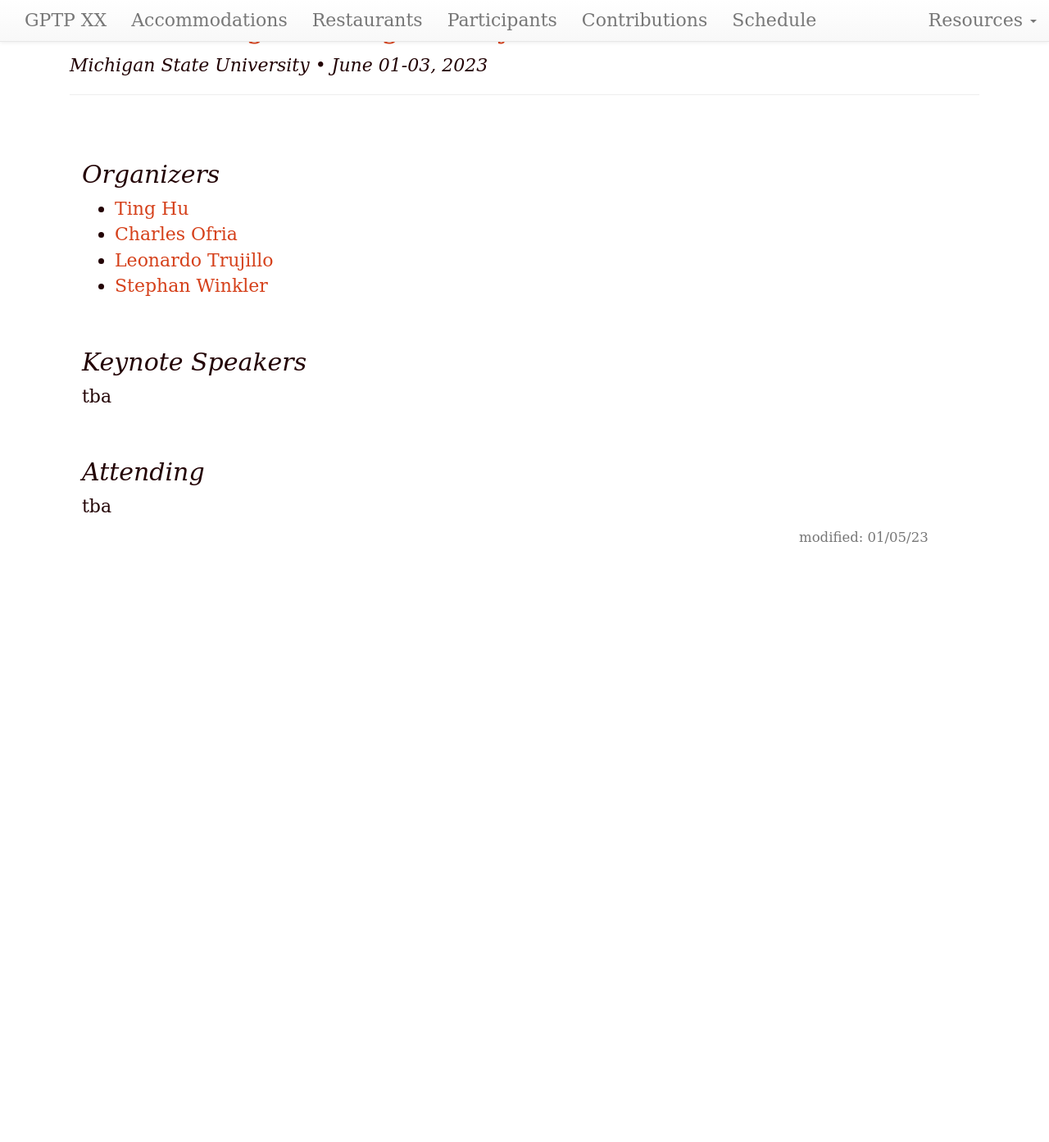
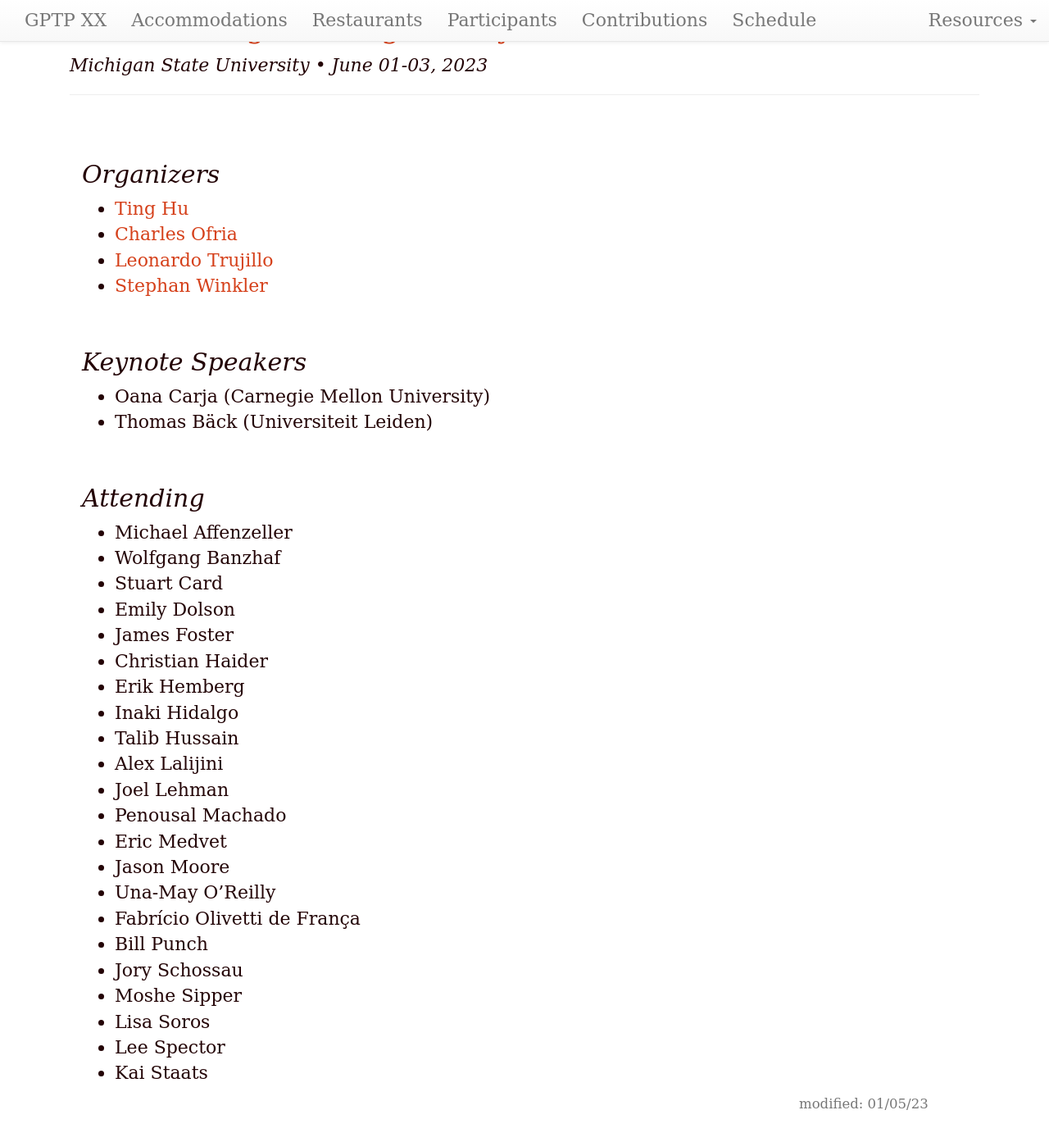
Before and after one commit to GPTP-workshop/gptp-workshop.github.io, a Jekyll site: the page built from attendees.md, in a window 1280 px wide and 1400 px high, scrolled down 76 px. Shown: the top 1393 px of the window at 82% size. Built offline with Jekyll 4.4.1, drawn with Linux system fonts in a browser that asks for light colours; our own code applies the rules of GitHub Pages for plain Markdown files; before the commit the page ends 900 px from its top, so only the background shows below that.

Commit message:
Update attendees.md

```diff
--- a/attendees.md
+++ b/attendees.md
@@ -15,8 +15,31 @@ dates: "June 01-03, 2023"
 
 ## Keynote Speakers
 
-tba
+- Oana Carja (Carnegie Mellon University)
+- Thomas Bäck (Universiteit Leiden)
+
 
 ## Attending
 
-tba
+- Michael Affenzeller
+- Wolfgang Banzhaf
+- Stuart Card
+- Emily Dolson
+- James Foster
+- Christian Haider
+- Erik Hemberg
+- Inaki Hidalgo
+- Talib Hussain
+- Alex Lalijini
+- Joel Lehman
+- Penousal Machado
+- Eric Medvet
+- Jason Moore
+- Una-May O’Reilly
+- Fabrício Olivetti de França
+- Bill Punch
+- Jory Schossau
+- Moshe Sipper
+- Lisa Soros
+- Lee Spector
+- Kai Staats
```
